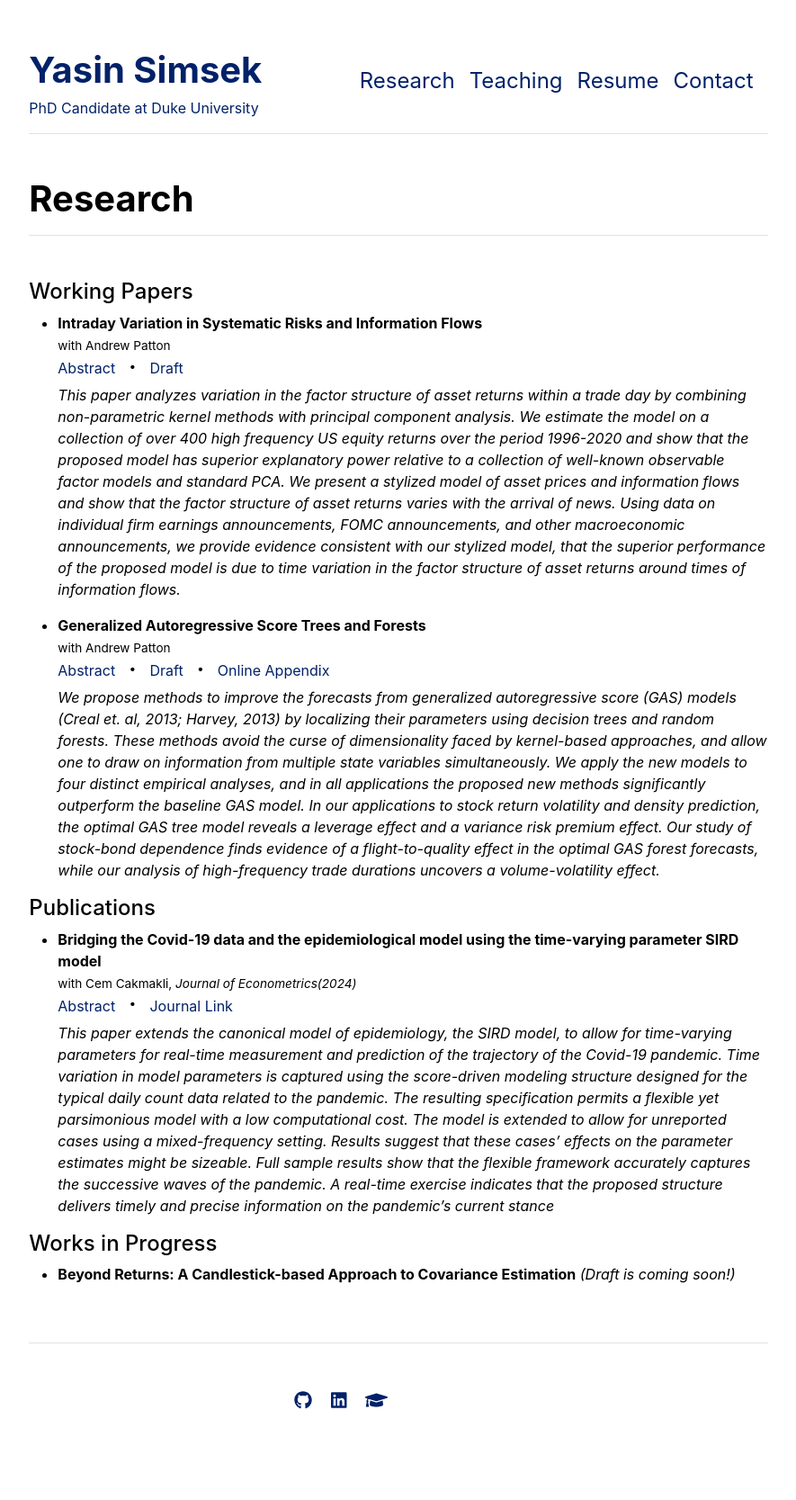
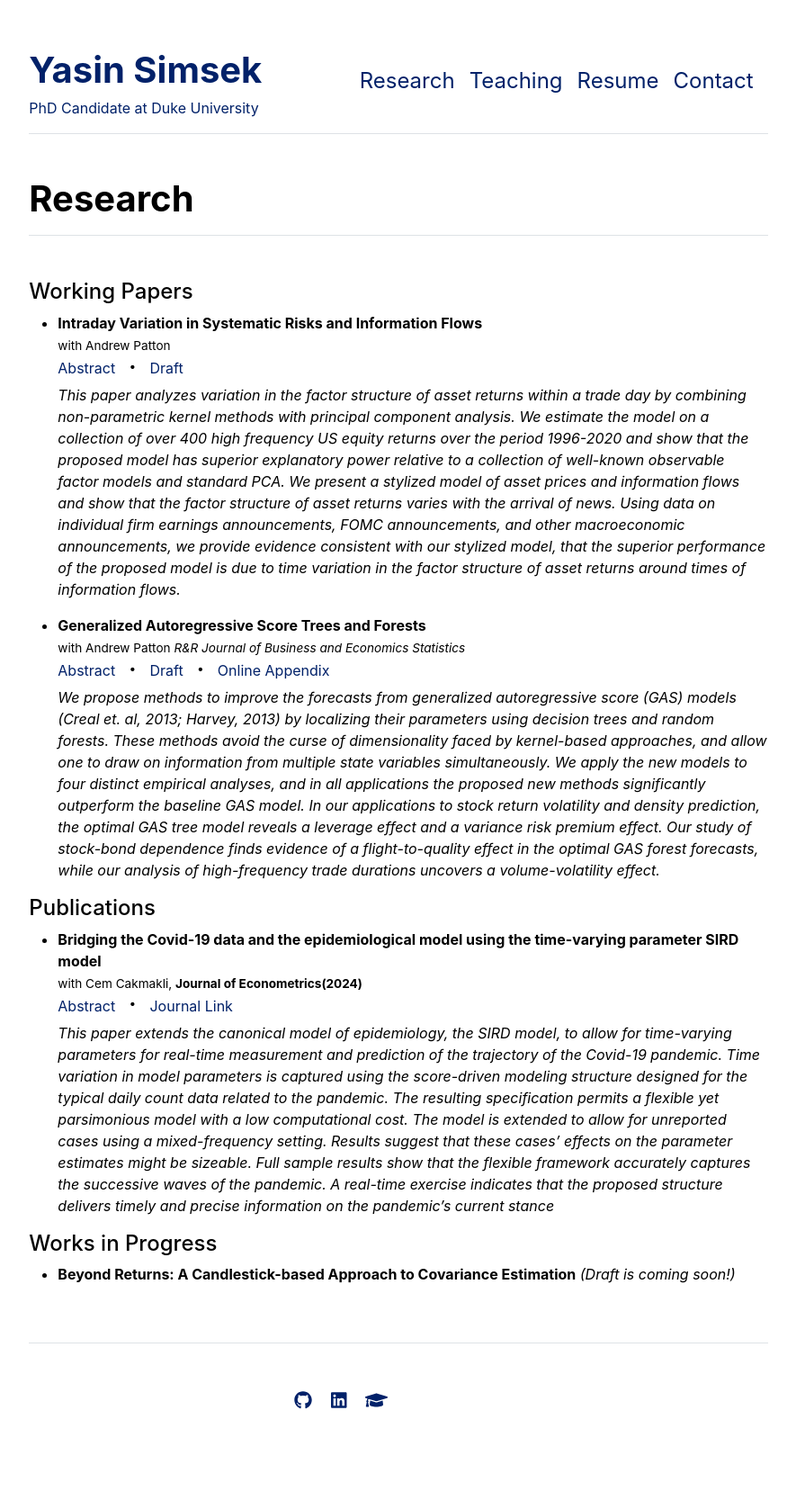
Before and after one commit to yasin-simsek/yasin-simsek.github.io, a Jekyll site: the page built from research.md, in a window 1280 px wide. Shown: the whole page at 90% size, without its empty margins (197-1082 px from the left). Built offline with Jekyll 4.4.1, drawn with Linux system fonts in a browser that asks for light colours.

Commit message:
minor things

```diff
--- a/research.md
+++ b/research.md
@@ -66,12 +66,12 @@ title: "Research"
 <span class="abstract-content"> *This paper analyzes variation in the factor structure of asset returns within a trade day by combining non-parametric kernel methods with principal component analysis. We estimate the model on a collection of over 400 high frequency US equity returns over the period 1996-2020 and show that the proposed model has superior explanatory power relative to a collection of well-known observable factor models and standard PCA. We present a stylized model of asset prices and information flows and show that the factor structure of asset returns varies with the arrival of news. Using data on individual firm earnings announcements, FOMC announcements, and other macroeconomic announcements, we provide evidence consistent with our stylized model, that the superior performance of the proposed model is due to time variation in the factor structure of asset returns around times of information flows.*</span>
 
 * **Generalized Autoregressive Score Trees and Forests**
-<br> <span style="font-size: 0.85em;">with <a href="https://public.econ.duke.edu/~ap172/" style="font-size: inherit; text-decoration: none; color: black;">Andrew Patton</a></span> <br>
+<br> <span style="font-size: 0.85em;">with <a href="https://public.econ.duke.edu/~ap172/" style="font-size: inherit; text-decoration: none; color: black;">Andrew Patton</a> *R&R Journal of Business and Economics Statistics*</span> <br>
 <span class="abstract-toggle" onclick="toggleAbstract(this)">Abstract</span> <span class="middot">&middot;</span> <a href="https://papers.ssrn.com/sol3/papers.cfm?abstract_id=4459756" class="no-underline">Draft</a> <span class="middot">&middot;</span> <a href="assets/documents/Patton_Simsek_GAS_tree_APPENDIX.pdf" class="no-underline">Online Appendix</a> <span class="abstract-content">  *We propose methods to improve the forecasts from generalized autoregressive score (GAS) models (Creal et. al, 2013; Harvey, 2013) by localizing their parameters using decision trees and random forests. These methods avoid the curse of dimensionality faced by kernel-based approaches, and allow one to draw on information from multiple state variables simultaneously. We apply the new models to four distinct empirical analyses, and in all applications the proposed new methods significantly outperform the baseline GAS model. In our applications to stock return volatility and density prediction, the optimal GAS tree model reveals a leverage effect and a variance risk premium effect. Our study of stock-bond dependence finds evidence of a flight-to-quality effect in the optimal GAS forest forecasts, while our analysis of high-frequency trade durations uncovers a volume-volatility effect.*</span>
 
 #### Publications
 * **Bridging the Covid-19 data and the epidemiological model using the time-varying parameter SIRD model**
-<br><span style="font-size: 0.85em;">with <a href="https://sites.google.com/site/cemcakmakli/home" style="font-size: inherit; text-decoration: none; color: black;">Cem Cakmakli</a>, *Journal of Econometrics(2024)*</span> <br>
+<br><span style="font-size: 0.85em;">with <a href="https://sites.google.com/site/cemcakmakli/home" style="font-size: inherit; text-decoration: none; color: black;">Cem Cakmakli</a>, **Journal of Econometrics(2024)**</span> <br>
 <span class="abstract-toggle" onclick="toggleAbstract(this)">Abstract</span> <span class="middot">&middot;</span> <a href="https://www.sciencedirect.com/science/article/pii/S0304407624001337" class="no-underline">Journal Link</a> <span class="abstract-content"> *This paper extends the canonical model of epidemiology, the SIRD model, to allow for time-varying parameters for real-time measurement and prediction of the trajectory of the Covid-19 pandemic. Time variation in model parameters is captured using the score-driven modeling structure designed for the typical daily count data related to the pandemic. The resulting specification permits a flexible yet parsimonious model with a low computational cost. The model is extended to allow for unreported cases using a mixed-frequency setting. Results suggest that these cases’ effects on the parameter estimates might be sizeable. Full sample results show that the flexible framework accurately captures the successive waves of the pandemic. A real-time exercise indicates that the proposed structure delivers timely and precise information on the pandemic’s current stance*</span>
 
 
```
